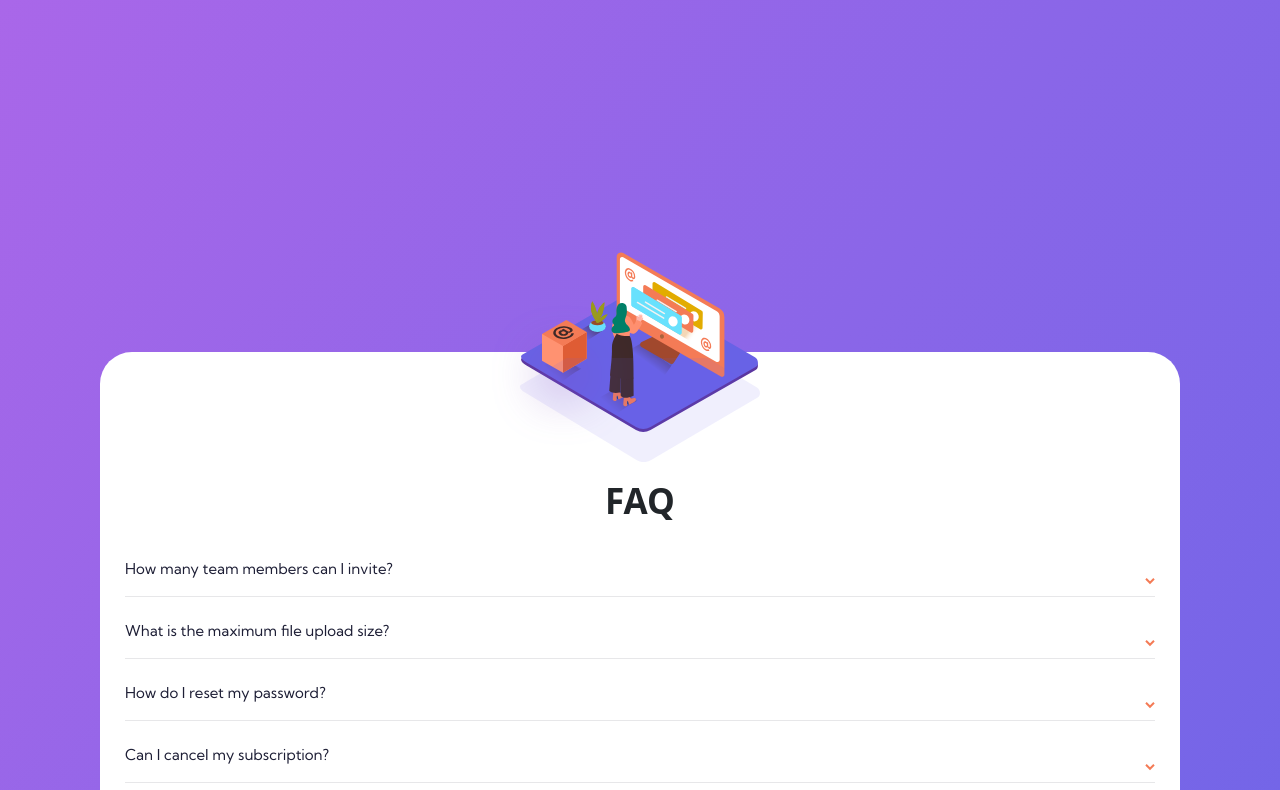
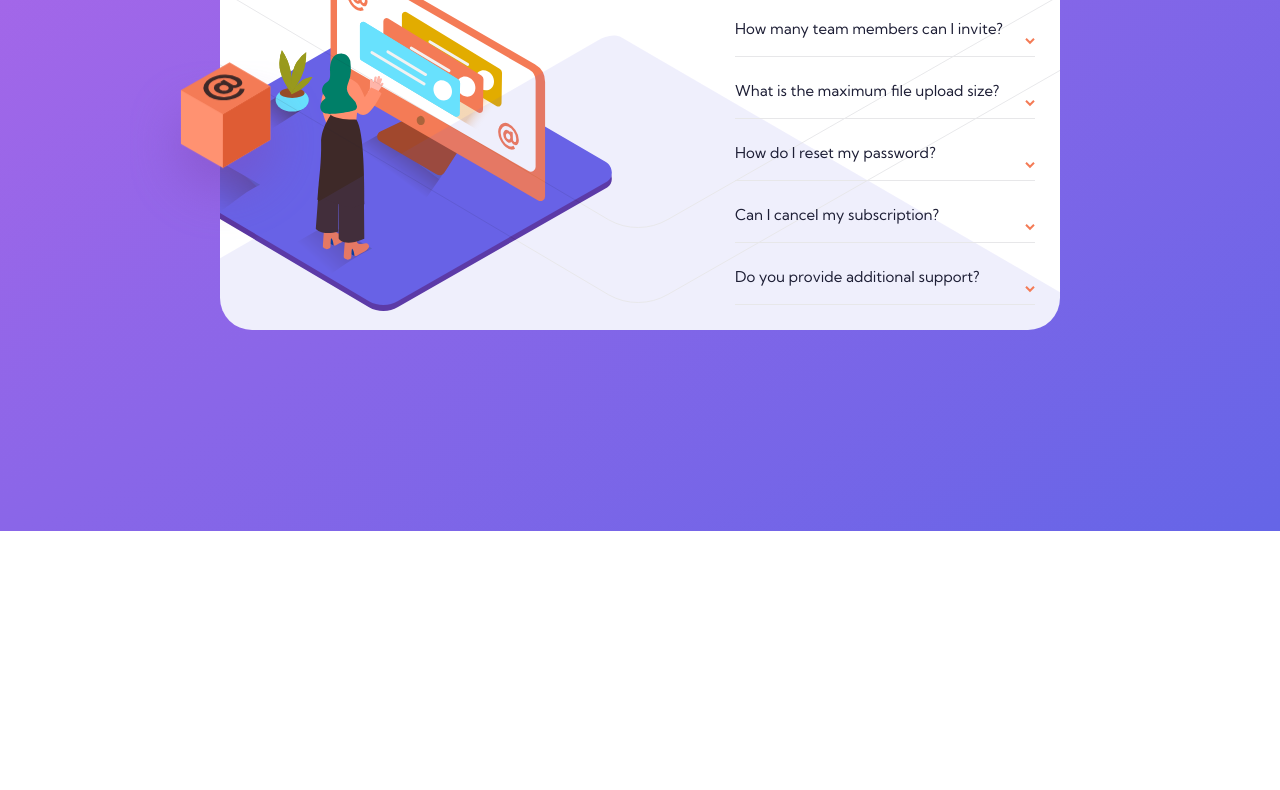
Before and after one commit to TommysLiveFrontEnd/AccordionResponsive, a website: page index.html in a window 1280 px wide. Shown: the part 269-1059 px from the top of the page. After the commit the page ends 800 px from the top, so only its background shows below. Drawn offline with nearby package versions, Linux system fonts and the light colour scheme; files that its build step writes are made by us from their sources.

Commit message:
accordian update
adding some js to the code.

```diff
--- a/app/js/script.js
+++ b/app/js/script.js
@@ -3,3 +3,19 @@ console.log('HELLO');
 const test = () => {
 	console.log('this is a test');
 };
+
+
+var acc = document.getElementsByClassName("accordion__question");
+var i;
+
+function click_action(){
+  $('.accordion__question.collapsed').removeClass('active');
+  $('.accordion__collapse').removeClass('show');
+
+  this.classList.toggle("active");
+  this.nextElementSibling.classList.toggle("show");
+}
+
+for (i = 0; i < acc.length; i++) {
+  acc[i].onclick = click_action;
+}
--- a/app/scss/components/component1.scss
+++ b/app/scss/components/component1.scss
@@ -29,12 +29,62 @@
     }
 }
 
+@include breakpoint(large) {
+
+    .a-card {
+        background-repeat: no-repeat !important;
+        background-image: url(/images/bg-pattern-desktop.svg), url(/images/illustration-woman-online-desktop.svg) !important;
+        background-position: rem(-80) !important;
+    }
+    .illustration {
+        height: 100vh !important;
+
+    }
+
+    .illustration__img {
+        display: none;
+    }
+
+    .illustration__shadow {
+        display: none;
+    }
+
+    .illustration__box {
+        display: block !important;
+        position: absolute !important;
+        animation: box 0.8s cubic-bezier(0.15, 0.64, 0.63, 0.93) infinite alternate !important;
+        left: rem(-60);
+        top: rem(155);
+    }
+    @keyframes box {
+        0% {
+          transform: translateY(0);
+        }
+        100% {
+          transform: translateY(-50px);
+        }
+    }
+
+
+    .a-card {
+        display: grid;
+        grid-template-columns: 3fr 2.143fr;
+    }
+}
+
 
 // mobile 320px - large mobile 425px global styles.
 
 .container {
     padding-left: rem(30) !important;
     padding-right: rem(30) !important;
+    @include breakpoint-down(medium) {
+        max-width: rem(490) !important;
+    }
+
+    @include breakpoint(large) {
+        max-width: rem(900) !important;
+    }
 }
 
 .a-card {
@@ -49,6 +99,10 @@
     align-items: center;
     padding-right: rem(30);
     max-height: rem(120);
+
+    &__box {
+       display: none;
+    }
 
 
     &__img {
@@ -90,7 +144,7 @@
 }
 
 
-// accordian styles global mobile - desktop
+// accordian movment styles global mobile - desktop
 
 .accordion__question {
     width: 100%;
@@ -120,7 +174,12 @@
     line-height: rem(22);
     color: var(--verydarkgrayishblue);
     margin-bottom: rem(16);
+    @include breakpoint-down(medium) {
+        margin-right: rem(16) !important;
+        padding-right: rem(16) !important;
+        font-size: rem(14.2);
 
+    }
 }
 
 .accordion__collapse:not(.show) {
--- a/app/scss/globals/boilerplate.scss
+++ b/app/scss/globals/boilerplate.scss
@@ -29,4 +29,11 @@ body {
 	justify-content: center;
 	align-items: center;
 	height: 220vh;
+	@include breakpoint-down(medium) {
+		height: 130vh !important;
+	}
+
+	@include breakpoint(large) {
+		height: 100vh !important;
+	}
 }
--- a/app/scss/globals/layout.scss
+++ b/app/scss/globals/layout.scss
@@ -2,7 +2,7 @@
 
 .container {
 	padding: 0 rem(24);
-	max-width: rem(1110);
+	max-width: rem(1440);
 	margin: 0 auto;
 
 	@include breakpoint(large) {
--- a/app/scss/globals/typography.scss
+++ b/app/scss/globals/typography.scss
@@ -14,6 +14,9 @@ a:active {
 }
 
 p {
+	@include breakpoint-down(medium) {
+		font-size: rem(15);
+	}
 	margin-bottom: 0 !important;
 	text-align: left;
 }
--- a/app/scss/util/breakpoints.scss
+++ b/app/scss/util/breakpoints.scss
@@ -1,8 +1,9 @@
 // 640px, 1150px, 1400px
 $breakpoints-up: (
 	'medium': '40em',
-	'large': '71.875em',
-	'xlarge': '87.5em',
+	'large': '62em',
+	'xlarge': '71.875em',
+	'xxlarge': '87.5em',
 );
 
 // 320px, 375px 425px, 639px, 786px, 1149px, 1399px
--- a/index.html
+++ b/index.html
@@ -30,6 +30,7 @@
   <main class="container">
     <section class="a-card">
       <div class="illustration">
+        <img class="illustration__box" alt="illustration box" src="/images/illustration-box-desktop.svg">
         <img class="illustration__img" alt="woman working on a desktop" src="/images/illustration-woman-online-mobile.svg">
         <img class="illustration__shadow" alt="background shadow for illustration" src="images/bg-pattern-mobile.svg">
       </div>
```
Also changed, not shown: dist/script.js, dist/style.css, 2 other files.
